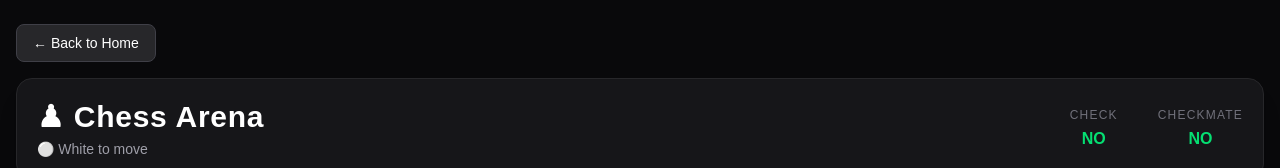
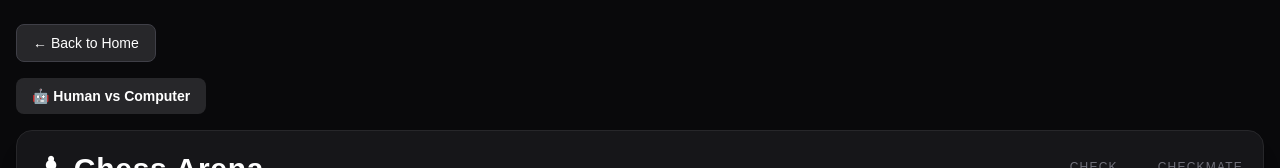
Before and after one commit to Arvin-purohit/chess-play, a Next.js app: page /game in a window 1280 px wide. Shown: the top 168 px of the page. Built offline with nearby package versions, Linux system fonts and the light colour scheme.

Commit message:
Made a game mode badge

```diff
--- a/app/game/page.tsx
+++ b/app/game/page.tsx
@@ -334,7 +334,17 @@ function makeMove(
 >
   ← Back to Home
 </button>
+<div className="mb-4 flex items-center justify-between">
+  <div className="rounded-lg bg-zinc-800 px-4 py-2 text-sm font-semibold text-white">
+    {mode === "human" ? "👥 Human vs Human" : "🤖 Human vs Computer"}
+  </div>
 
+  {mode === "computer" && (
+    <div className="rounded-lg bg-blue-600 px-4 py-2 text-sm font-semibold text-white">
+      🤖 Level {difficulty}
+    </div>
+  )}
+</div>
       <GameHeader
         turn={game.turn()}
         inCheck={game.inCheck()}
```
